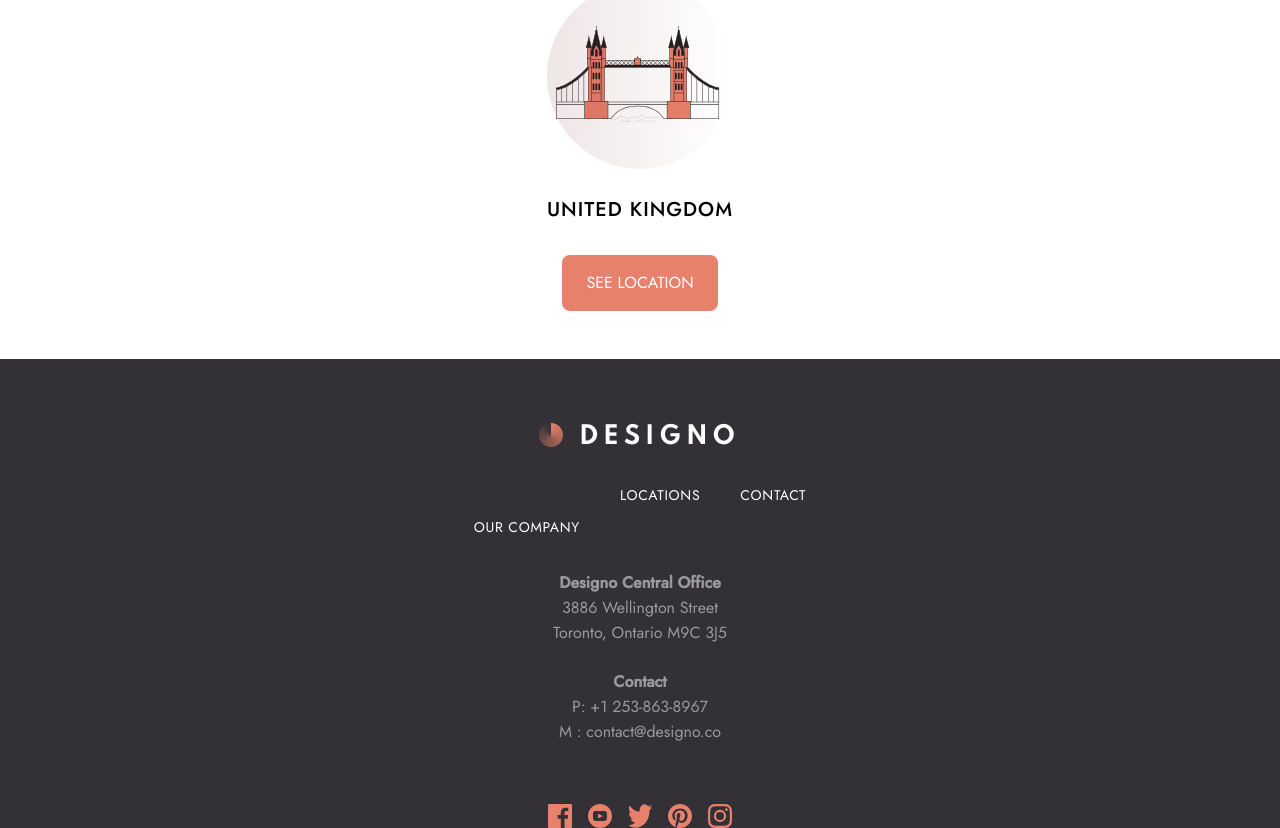
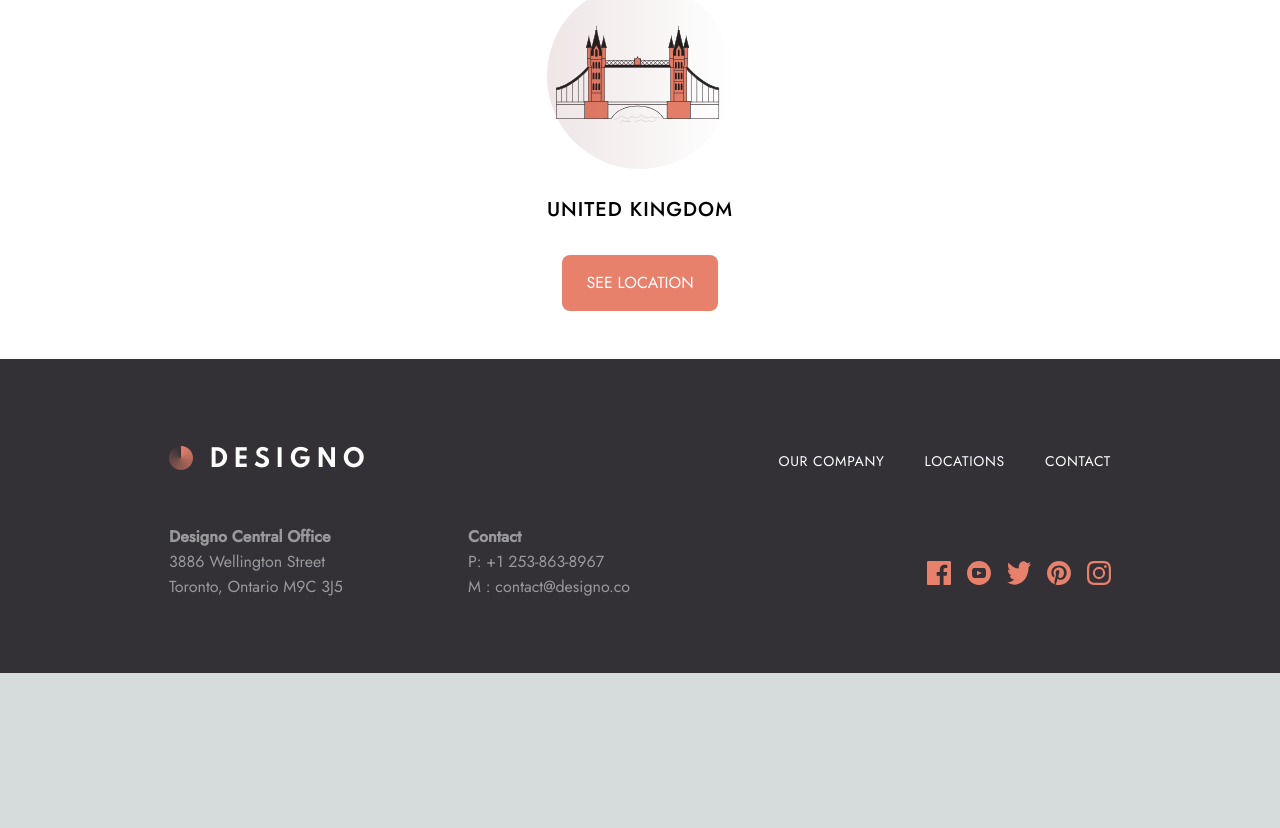
Before and after one commit to Laharls/designo_multi_page_website, a Next.js app: page /contact in a window 1280 px wide. Shown: the part 1723-2551 px from the top of the page. After the commit the page ends 2396 px from the top, so only its background shows below. Built offline with nearby package versions, Linux system fonts and the light colour scheme.

Commit message:
footer : finished for contact page

```diff
--- a/src/app/contact/layout.js
+++ b/src/app/contact/layout.js
@@ -39,37 +39,37 @@ const Layout = ({ children }) => (
     {children}
     <footer>
       <div className="bg-black">
-        <div className="flex flex-col justify-center items-center ">
+        <div className="flex flex-col justify-center items-center md:flex-row md:justify-between">
           <Image
             src="/images/shared/desktop/logo-light.png"
             width={202}
             height={27}
             alt="Designo logo light"
-            className="mt-16"
+            className="mt-16 md:ml-[39px] md:mt-[87px] lg:ml-[169px]"
           />
 
-          <ul className="text-white md:flex items-center gap-x-10 tracking-wide desktop:pr-40">
+          <ul className="text-white md:flex md:mr-[39px] items-center gap-x-10 mt-16 md:mt-[87px] tracking-wide lg:mr-[169px]">
 
-            <li className="mt-16 mb-8 text-center"><Link href="/about" className={`${jost.className} text-white  text-sm font-normal leading-[14px] tracking-wider`}>OUR COMPANY</Link></li>
-            <li className="mb-8 text-center"><Link href="/locations" className={`${jost.className} text-white  text-sm font-normal leading-[14px] tracking-wider`}>LOCATIONS</Link></li>
-            <li className="mb-8 text-center"><Link href="/contact" className={`${jost.className} text-white  text-sm font-normal leading-[14px] tracking-wider`}>CONTACT</Link></li>
+            <li className="mb-8 text-center md:mb-0"><Link href="/about" className={`${jost.className} text-white  text-sm font-normal leading-[14px] tracking-wider`}>OUR COMPANY</Link></li>
+            <li className="mb-8 text-center md:mb-0"><Link href="/locations" className={`${jost.className} text-white  text-sm font-normal leading-[14px] tracking-wider`}>LOCATIONS</Link></li>
+            <li className="mb-8 text-center md:mb-0"><Link href="/contact" className={`${jost.className} text-white  text-sm font-normal leading-[14px] tracking-wider`}>CONTACT</Link></li>
           </ul>
         </div>
 
-        <div className="flex flex-col justify-center items-center">
-          <p className={`${jost.className} text-center font-[15px] leading-[25px] mb-6 text-white w-[327px] text-opacity-50`}>
+        <div className="flex flex-col justify-center items-center md:flex-row md:justify-between md:h-[200px]">
+          <p className={`${jost.className} text-center font-[15px] leading-[25px] mb-6 text-white w-[327px] text-opacity-50 md:w-[240px] md:text-justify md:ml-[39px] lg:ml-[169px]`}>
             <span className='font-bold'>Designo Central Office</span> <br />
             3886 Wellington Street <br />
             Toronto, Ontario M9C 3J5
           </p>
 
-          <p className={`${jost.className} text-center font-[15px] leading-[25px] pb-[60px] text-white w-[327px] text-opacity-50`}>
+          <p className={`${jost.className} text-center font-[15px] leading-[25px] pb-[60px] md:pb-0 md:mb-6 text-white w-[327px] md:w-[240px] text-opacity-50 md:text-justify lg:-ml-40`}>
             <span className='font-bold'>Contact</span> <br />
             P: +1 253-863-8967 <br />
             M : contact@designo.co
           </p>
 
-          <ul className="flex gap-4">
+          <ul className="flex gap-4 md:mr-[39px] lg:mr-[169px]">
             <Image
               src="/images/shared/desktop/icon-facebook.svg"
               width={24}
--- a/src/app/contact/page.js
+++ b/src/app/contact/page.js
@@ -84,7 +84,7 @@ const Contact = () => {
         </div>
       </div>
 
-      <div className="flex flex-col justify-center items-center desktop:flex-row desktop:w-[1110px] desktop:justify-around desktop:mb-40 desktop:mx-auto">
+      <div className="flex flex-col justify-center items-center desktop:flex-row desktop:w-[1110px] desktop:justify-around desktop:mx-auto">
         {/* Thing with the different places */}
         <div className="relative">
           <Image
```
